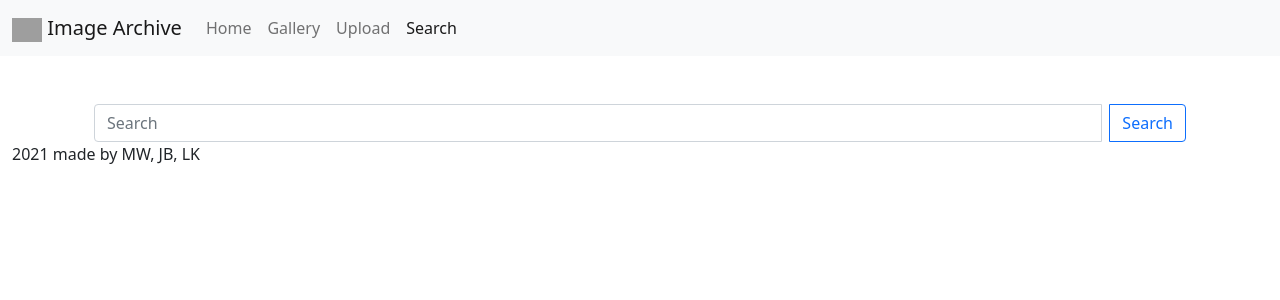
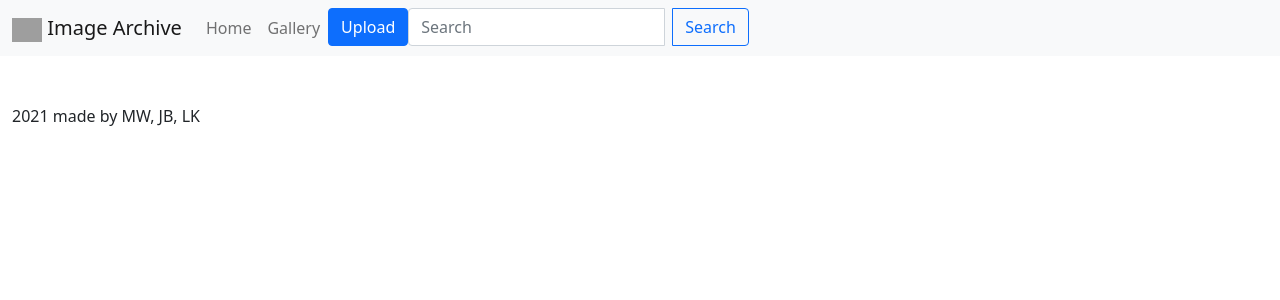
Before and after one commit to witling/ws-leistung, a Flask app: page /search in a window 1280 px wide. Shown: the top 300 px of the page. Run offline with Flask 2, Linux system fonts and the light colour scheme; some libraries are stand-ins or nearby versions; grey boxes are pictures that could not be loaded.

Commit message:
update navbar

```diff
--- a/app/app.py
+++ b/app/app.py
@@ -56,6 +56,7 @@ def view_upload():
     if request.method == "POST":
         uploaded = request.files["formFile"]
 
+        # Check if uploaded image is jpeg using pillow
         raw = uploaded.read()
         image_id = get_hash_value(raw)
 
@@ -69,7 +70,6 @@ def view_upload():
         image.thumbnail.content = create_thumbnail(raw)
 
         db.session.add(image)
-
 
         try:
             db.session.commit()
--- a/app/templates/base.html
+++ b/app/templates/base.html
@@ -28,10 +28,16 @@
                         </li>
 
                         <li class="nav-item">
-                            <a class="nav-link {% if request.endpoint == 'view_upload' %}active{% endif %}" href="/upload">Upload</a>
+                            <a class="btn btn-primary {% if request.endpoint == 'view_upload' %}active{% endif %}" href="/upload">Upload</a>
                         </li>
+
                         <li class="nav-item">
-                            <a class="nav-link {% if request.endpoint == 'view_search' %}active{% endif %}" href="/search">Search</a>
+                            <form action="/search" method="GET">
+                                <div class="input-group">
+                                    <input class="form-control me-2" type="search" placeholder="Search" aria-label="Search" name="query">
+                                    <button class="btn btn-outline-primary" type="submit">Search</button>
+                                </div>
+                            </form>
                         </li>
                     </ul>
                 </div>
--- a/app/templates/search.html
+++ b/app/templates/search.html
@@ -3,10 +3,4 @@
 {% block title %}Search{% endblock %}
 
 {% block content %}
-<form class="container-fluid">
-    <div class="input-group">
-        <input class="form-control me-2" type="search" placeholder="Search" aria-label="Search">
-        <button class="btn btn-outline-primary" type="submit">Search</button>
-    </div>
-</form>
 {% endblock %}
```
